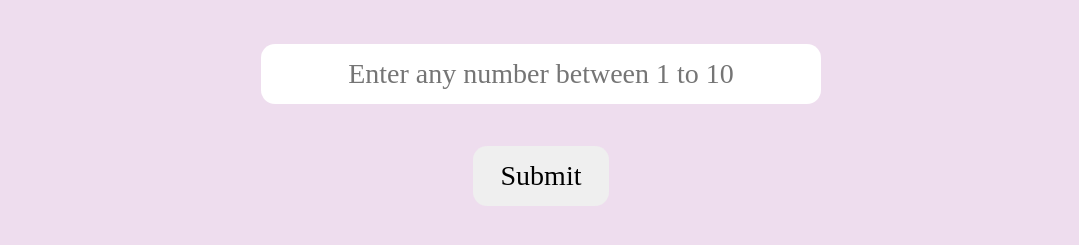
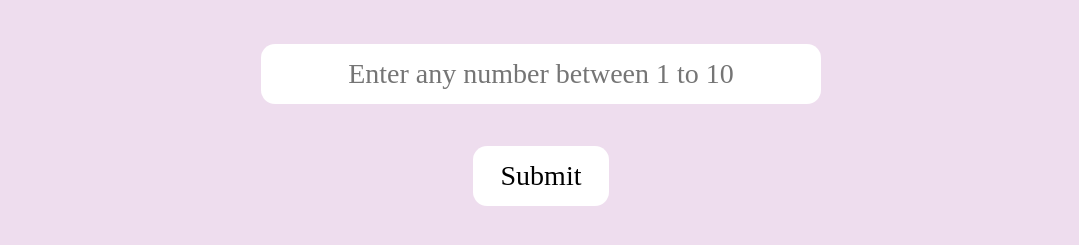
Before and after one commit to abhishek-singh31/Number-Guesser, a plain HTML site: page index.html in a window 1280 px wide. Shown: the part 285-530 px from the top of the page, without its empty margins (99-1178 px from the left). Drawn offline with Linux system fonts and the light colour scheme; a web font is replaced by a local one.

Commit message:
Update style.css

```diff
--- a/style.css
+++ b/style.css
@@ -85,6 +85,7 @@ button{
     padding:0.5em 1em;
     border-radius:0.5em;
     margin-top:0.5em;
+    background:#fff;
     border:0;
     transition: 0.3s ease-in-out;
     cursor: pointer;
```
